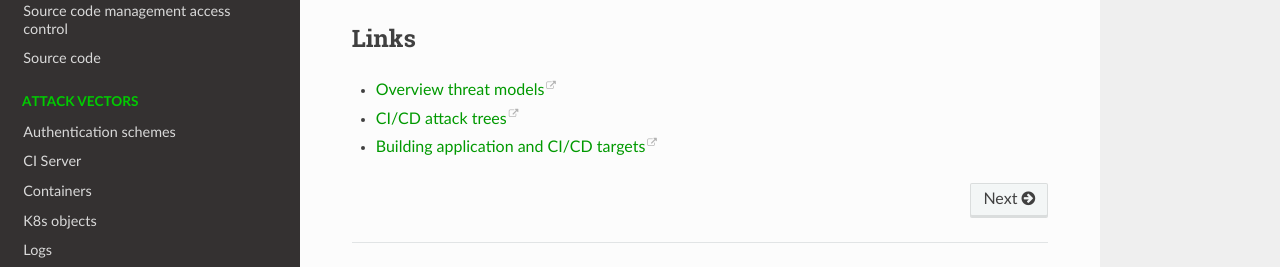
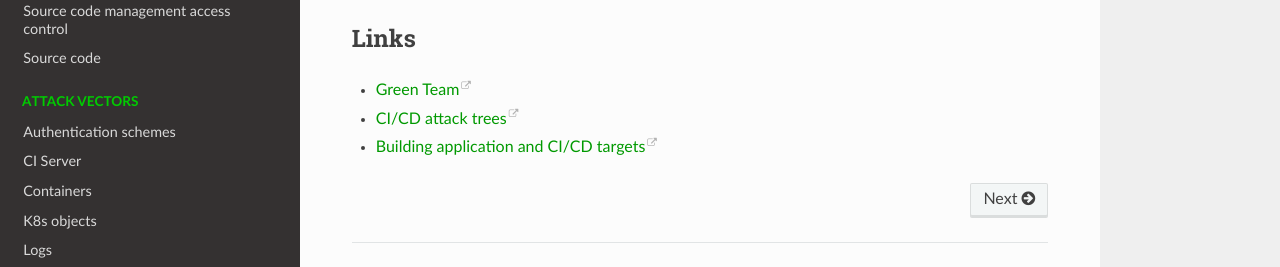
Before and after one commit to tymyrddin/green-cicd, a Sphinx documentation site: the page built from source/index.rst, in a window 1280 px wide and 900 px high, scrolled down 1082 px. Shown: the part 588-855 px from the top of the window. Built offline with Sphinx 7.4.7 and the Read the Docs theme 2.0.0, drawn with Linux system fonts in a browser that asks for light colours.

```diff
--- a/source/index.rst
+++ b/source/index.rst
@@ -70,6 +70,6 @@ Common problems:
 .. toctree::
    :caption: Links
 
-   Overview threat models <https://tymyrddin.github.io/threat-models/>
+   Green Team <https://tymyrddin.github.io/green/>
    CI/CD attack trees <https://tymyrddin.github.io/red-cloud/docs/cicd/README.html>
-   Building application and CI/CD targets <https://wyrd.netlify.app/>
+   Building application and CI/CD targets <https://wyrd.tymyrddin.dev/>
```
